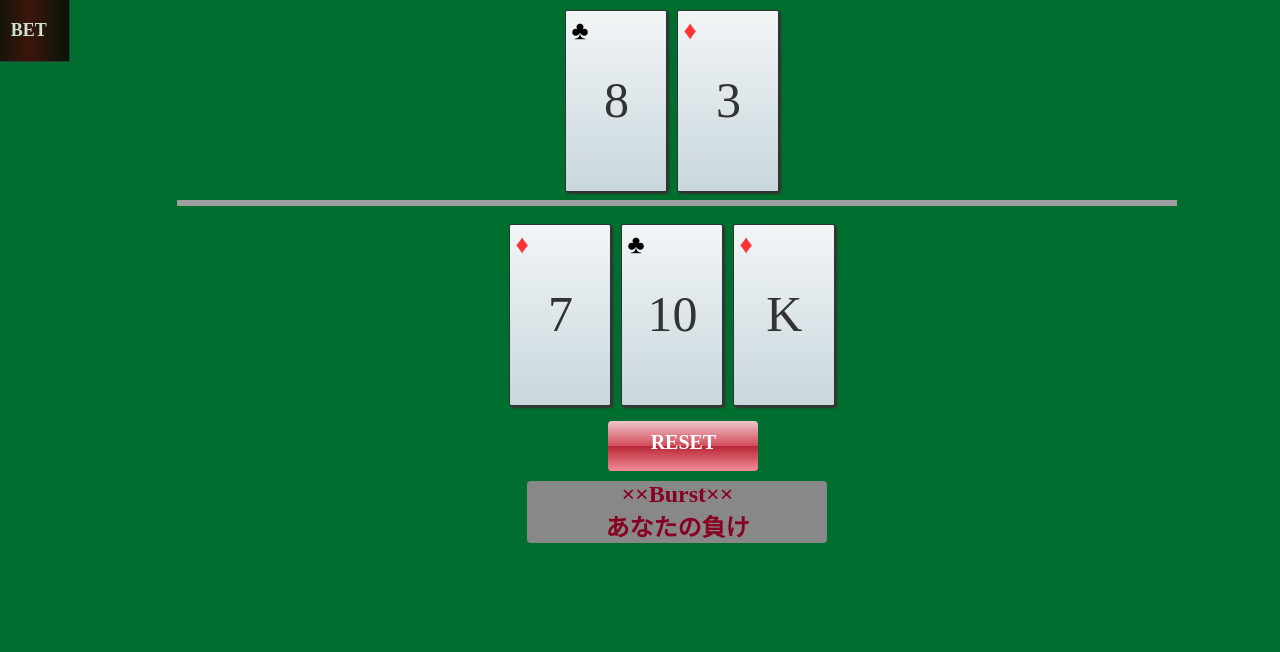
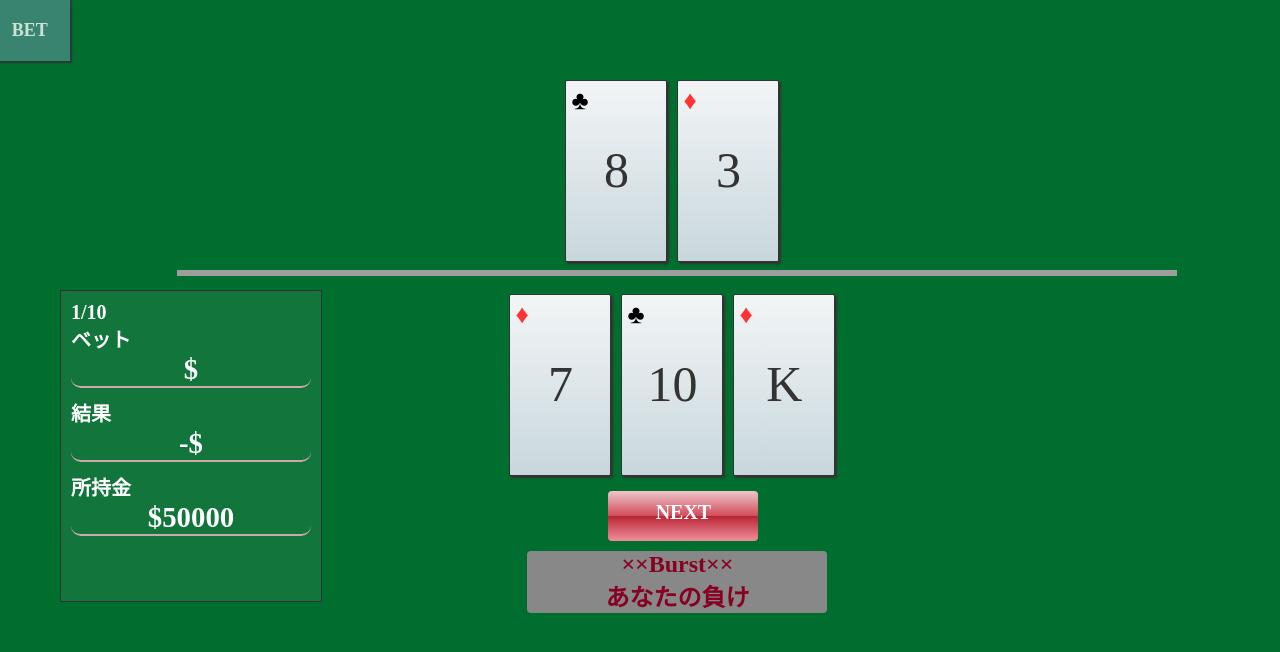
Before and after one commit to mtkfkd/blackjack, a PHP site: page /play.php?hit in a window 1280 px wide. Shown: the top 652 px of the page. Run offline with PHP 8.4, Linux system fonts and the light colour scheme; some libraries are stand-ins or nearby versions; grey boxes are pictures that could not be loaded.

Commit message:
money の増減などを実装

```diff
--- a/index.php
+++ b/index.php
@@ -26,7 +26,8 @@
       $('.betClick').click(function(){
         if(clickflag === 0) {
           $('.bet:not(:animated)').animate({height:'250px',
-                                            padding:'50px 0 0 0'},400);
+                                            padding:'50px 0 0 0',
+                                            shadow:'1px 1px 3px #333'},400);
           $('#bet:not(:animated)').animate({opacity:'1'});
           $('#betValue:not(:animated)').animate({opacity:'1'});
           $('.preValue:not(:animated)').animate({opacity:'1'});
--- a/play.php
+++ b/play.php
@@ -2,12 +2,9 @@
 session_start();
 $money = 50000;
 $bet = filter_input(INPUT_POST, "betValue" );
-if(isset($_POST['betValue'])) {
-  $_SESSION['betValue'] = $bet;
-}
-if(isset($_SESSION['betValue'])) {
-  $bet = $_SESSION['betValue'];
-}
+
+$result = 0;
+$gamecount = 1;
 
 $gameend = false;
 $cards = array();
@@ -19,17 +16,35 @@ $pcnt = 0;
 $ocnt = 0;
 $split = false;
 
-if (!isset($_GET['reset'])){
-  if (isset($_SESSION['cards'])){$cards = $_SESSION['cards'];};
-  if (isset($_SESSION['player'])){$player = $_SESSION['player'];};
-  if (isset($_SESSION['opponent'])){$opponent = $_SESSION['opponent'];};
-  if (isset($_SESSION['playerSL'])){$playerSL = $_SESSION['playerSL'];};
-  if (isset($_SESSION['playerSR'])){$playerSR = $_SESSION['playerSR'];};
-  if (isset($_SESSION['split']) && $_SESSION['split'] === true){$split = $_SESSION['split'];};
-
+if (!isset($_GET['reset']) && !isset($_GET['next'])){
+  if (isset($_SESSION['cards'])){$cards = $_SESSION['cards'];}
+  if (isset($_SESSION['player'])){$player = $_SESSION['player'];}
+  if (isset($_SESSION['opponent'])){$opponent = $_SESSION['opponent'];}
+  if (isset($_SESSION['playerSL'])){$playerSL = $_SESSION['playerSL'];}
+  if (isset($_SESSION['playerSR'])){$playerSR = $_SESSION['playerSR'];}
+  if (isset($_SESSION['split']) && $_SESSION['split'] === true){$split = $_SESSION['split'];}
+  if (isset($_SESSION['money'])){$money = $_SESSION['money'];}
+  if (isset($_SESSION['gamecount'])){$gamecount = $_SESSION['gamecount'];}
 }
 
-if (isset($_SESSION['cards']) && !isset($_GET['reset'])){
+if (isset($_GET['next'])){
+  if (isset($_SESSION['money'])){$money = $_SESSION['money'];}
+  if (isset($_SESSION['gamecount'])){$gamecount = $_SESSION['gamecount'];}
+  $gamecount += 1;
+}
+
+if(isset($_POST['betValue'])) {
+  if ($bet < $money) {
+      $_SESSION['betValue'] = $bet;
+  } elseif ($bet > $money) {
+      $_SESSION['betValue'] = $money;
+  }
+}
+if(isset($_SESSION['betValue'])) {
+  $bet = $_SESSION['betValue'];
+}
+
+if (!isset($_GET['next']) && isset($_SESSION['cards']) && !isset($_GET['reset'])){
   $cards = $_SESSION['cards'];
 } else {
   $cards = setcards();
@@ -159,53 +174,89 @@ if ($_SESSION['split'] === false) {
     }  elseif (($pTotal < 21 || $pTotal > 21) && $oTotal === 21 && $ocnt === 2) {
       $message = '      <h2 class="oblackjack">相手がBlack Jack!!<br>あなたの負け</h2>' . PHP_EOL;
       $gameend = true;
+      $result = '-$'.$bet;
+      $money -= $bet;
     } elseif ($pTotal === 21 && $pcnt === 2) {
       $message = '      <h2 class="blackjack">Black Jack!!<br>あなたの勝ち!!</h2>' . PHP_EOL;
       $gameend = true;
+      $result = '+$'. $bet * 1.5;
+      $money += $bet * 1.5;
     } elseif ($pTotal === 21 && $pcnt > 2) {
       $message = '      <h2 class="oburst">あなた:'.$pTotal.'&nbsp;相手:'.$oTotal.'<br>あなたの勝ち</h2>' . PHP_EOL;  $gameend = true;
+      $result = '+$'.$bet;
+      $money += $bet;
     } elseif ($pTotal === 21 && $oTotal === 21) {
       $message = '      <h2 class="blackjack">両者Black Jack!!<br>Nice Game!!</h2>' . PHP_EOL;
       $gameend = true;
+      $result = '+$'. $bet * 1.5;
+      $money += $bet * 1.5;
     } elseif ($pTotal > 21 && $oTotal < 21) {
       $message = '      <h2 class="burst">××Burst××<br>あなたの負け</h2>' . PHP_EOL;
       $gameend = true;
+      $result = '-$'.$bet;
+      $money -= $bet;
     } elseif ($pTotal > 21 && $oTotal > 21) {
       $message = '      <h2 class="burst">両者××Burst××<br>引き分け</h2>' . PHP_EOL;
       $gameend = true;
+      $result = '+-$0';
     } elseif ($pTotal < 21 && $oTotal > 21) {
       $message = '      <h2 class="oburst">相手の××Burst××<br>あなたの勝ち!!</h2>' . PHP_EOL;
       $gameend = true;
+      $result = '+$'.$bet;
+      $money += $bet;
     } elseif ($gameend == true && $pTotal <= 21 && $oTotal <= 21 && $pTotal < $oTotal) {
       $message = '      <h2 class="burst">あなた:'.$pTotal.'&nbsp;相手:'.$oTotal.'<br>あなたの負け</h2>' . PHP_EOL;
+      $result = '-$'.$bet;
+      $money -= $bet;
     } elseif ($gameend == true && $pTotal <= 21 && $oTotal <= 21 && $pTotal == $oTotal) {
       $message = '      <h2 class="burst">あなた:'.$pTotal.'&nbsp;相手:'.$oTotal.'<br>引き分け</h2>' . PHP_EOL;
+      $result = '+-$0';
     } elseif ($gameend == true && $pTotal <= 21 && $oTotal <= 21 && $pTotal > $oTotal) {
       $message = '      <h2 class="oburst">あなた:'.$pTotal.'&nbsp;相手:'.$oTotal.'<br>あなたの勝ち</h2>' . PHP_EOL;
+      $result = '+$'.$bet;
+      $money += $bet;
     }
 } elseif ($_SESSION['split'] === true) {
     if ($srTotal >= 21 || isset($_GET['standR'])) {
         if ($oTotal > 21 && $slTotal > 21 && $srTotal > 21) {
             $message = '      <h2 class="burst">両者××Burst××<br>引き分け</h2>' . PHP_EOL;
             $gameend = true;
+            $result = '+-$0';
         } elseif ($oTotal > 21 && ($slTotal <= 21 || $srTotal <= 21)) {
             $message = '      <h2 class="oburst">相手の××Burst××<br>あなたの勝ち!!</h2>' . PHP_EOL;
             $gameend = true;
+            $result = '+$'.$bet;
+            $money += $bet;
         } elseif ($oTotal <= 21 && $slTotal > 21 && $srTotal > 21) {
             $message = '      <h2 class="burst">××Burst××<br>あなたの負け</h2>' . PHP_EOL;
             $gameend = true;
-        } elseif (($oTotal === $slTotal && $srTotal <= $slTotal) || ($oTotal === $srTotal && $srTotal >= $slTotal)) {
+            $result = '-$'.$bet * 2;
+            $money -= $bet * 2;
+        } elseif (($oTotal === $slTotal && ($srTotal <= $slTotal || $srTotal > 21)) || ($oTotal === $srTotal && ($srTotal >= $slTotal || $slTotal > 21))) {
             $message = '      <h2 class="burst">あなた(左):'.$slTotal.'&nbsp;(右):'.$srTotal.'<br>相手:'.$oTotal.'<br>引き分け</h2>' . PHP_EOL;
             $gameend = true;
-        } elseif ($oTotal < $slTotal && $oTotal < $srTotal) {
+            $result = '-$'.$bet;
+            $money -= $bet;
+        } elseif (($oTotal < $slTotal && $slTotal < 22) && ($oTotal < $srTotal && $srTotal < 22)) {
             $message = '      <h2 class="oburst">あなた(左):'.$slTotal.'&nbsp;(右):'.$srTotal.'<br>相手:'.$oTotal.'<br>あなたの勝ち</h2>' . PHP_EOL;
             $gameend = true;
-        } elseif ($oTotal < $slTotal || $oTotal < $srTotal) {
-            $message = '      <h2 class="oburst">あなた(左):'.$slTotal.'&nbsp;(右):'.$srTotal.'<br>相手:'.$oTotal.'<br>あなたの勝ち</h2>' . PHP_EOL;
-            $gameend = true;
+            $result = '+$'.$bet * 2;
+            $money += $bet * 2;
         } elseif ($oTotal > $slTotal && $oTotal > $srTotal) {
             $message = '      <h2 class="burst">あなた(左):'.$slTotal.'&nbsp;(右):'.$srTotal.'<br>相手:'.$oTotal.'<br>あなたの負け</h2>';
             $gameend = true;
+            $result = '-$'.$bet * 2;
+            $money -= $bet * 2;
+        } elseif (($oTotal < $slTotal && $slTotal < 22 ) || ($oTotal < $srTotal && $srTotal < 22)) {
+            $message = '      <h2 class="oburst">あなた(左):'.$slTotal.'&nbsp;(右):'.$srTotal.'<br>相手:'.$oTotal.'<br>あなたの勝ち</h2>'    . PHP_EOL;
+            $gameend = true;
+            $result = '+$'.$bet;
+            $money += $bet;
+        } elseif (($oTotal > $slTotal && $srTotal > 21 ) || ($oTotal > $srTotal && $slTotal > 21)) {
+            $message = '      <h2 class="oburst">あなた(左):'.$slTotal.'&nbsp;(右):'.$srTotal.'<br>相手:'.$oTotal.'<br>あなたの負け</h2>'    . PHP_EOL;
+            $gameend = true;
+            $result = '-$'.$bet * 2;
+            $money -= $bet * 2;
         }
     }
 }
@@ -224,8 +275,10 @@ if ($gameend == false && !isset($_GET['standR']) && $player[0]['num'] === $playe
 } elseif ($gameend == false &&  !isset($_GET['standR']) && !isset($_GET['hitR'])) {
   $btn = '<p class="btn"><a href="?stand">STAND</a></p>
         <p class="btn"><a href="?hit">HIT</a></p>'.PHP_EOL;
-} elseif ($gameend == true || isset($_GET['standR']) || $srTotal >= 21) {
-  $btn = '<p class="btn"><a href="?reset">RESET</a></p>';
+} elseif (($gameend == true || isset($_GET['standR']) || $srTotal >= 21) && $gamecount < 10) {
+  $btn = '<p class="btn"><a href="?next">NEXT</a></p>';
+} elseif (($gameend == true || isset($_GET['standR']) || $srTotal >= 21) && $gamecount >= 10) {
+  $btn = '<p class="btn"><a href="?reset">RESET</a></p>'.PHP_EOL;
 }
 
 $_SESSION['cards'] = $cards;
@@ -233,7 +286,8 @@ $_SESSION['player'] = $player;
 $_SESSION['opponent'] = $opponent;
 $_SESSION['playerSL'] = $playerSL;
 $_SESSION['playerSR'] = $playerSR;
-
+$_SESSION['money'] = $money;
+$_SESSION['gamecount'] = $gamecount;
 
 // echo '<pre>';
 // var_dump($playerSL);
@@ -255,11 +309,19 @@ $_SESSION['playerSR'] = $playerSR;
     <div class="menu">
       <p class="menubtn">BET</p>
       <form action="play.php" method="post">
-        <p class="preValue">$<input type="text" name="betValue" id="betValue" value="<?= $bet ?>" disabled></p>
-      <input type="hidden" name="betValue" id="betValue2" value="5000">
-      <input type="range" name="bet" id="bet" date-input="betValue"  max="50000" min="1000" step="500" value="<?= $bet ?>">
+        <p class="preValue">$<input type="text" name="betValue" id="betValue" value="<?= $bet < $money ? $bet : $money ?>" disabled></p>
+      <input type="hidden" name="betValue" id="betValue2" value="<?= $bet < $money ? $bet : $money ?>">
+      <input type="range" name="bet" id="bet" date-input="betValue"  max="<?= $money ?>" min="1000" step="500" value="<?= $bet < $money ? $bet : $money ?>">
       <input type="submit" class="change" value="変更する">
       </form>
+    </div>
+    <div class="money">
+      <p class="betmoney"><span class="count"><?= $gamecount ?>/10</span><br>ベット<br>
+      <span class="valu">$<?= $bet < $money ? $bet : $money ?></span></p>
+      <p class="reward">結果<br>
+      <span class="valu"><?= $result ?></span></p>
+      <p class="havemoney">所持金<br>
+      <span class="valu">$<?= $money ?></span></p>
     </div>
     <div class="container">
       <div class="handWrapper">
@@ -359,7 +421,7 @@ echo $message;
         var clickflag = 0;
       $('.menubtn').click(function(){
         if(clickflag === 0) {
-          $('.menu:not(:animated)').animate({left:'0'},400);
+          $('.menu:not(:animated)').animate({left:'0',shadow:'5px 5px 3px #333'},400);
           $('#bet:not(:animated)').animate({opacity:'1'});
           $('#betValue:not(:animated)').animate({opacity:'1'});
           $('.preValue:not(:animated)').animate({opacity:'1'});
--- a/style.css
+++ b/style.css
@@ -95,8 +95,11 @@ hr {
 }
 
 .betClick {
+  background: rgba(180,180,255,0.4);
+  /*
   background: #070000;
   background: linear-gradient(to right, #070000, #4c0001, #070000);
+*/
   border: 1px solid #ccc;
   border-bottom: none;
   border-radius: 5px;
@@ -112,15 +115,16 @@ hr {
 }
 
 .betClick:hover {
-  box-shadow: 2px 2px 4px #888;
   color: #f00;
   text-shadow: 1px 1px 3px #333;
 }
 
 .bet {
-/*  z-index: 0;*/
+  background: rgba(180,180,255,0.4);
+/*
   background: #070000;
   background: linear-gradient(to right, #070000, #4c0001, #070000);
+*/
   border: 1px solid #ccc;
   border-top: none;
   border-radius: 5px;
@@ -269,6 +273,7 @@ input[type=range]:focus::-ms-fill-upper {
   margin-left: 0;
   position: relative;
   left: -100px;
+  top: 70px;
   z-index: 0;
 }
 .handWrapper {
@@ -414,19 +419,28 @@ input[type=range]:focus::-ms-fill-upper {
   height: 100%;
 }
 .menu {
+  background: rgba(180,180,255,0.4);
+/*
   background: #070000;
   background: linear-gradient(to right, #070000, #4c0001, #070000);
+*/
+  box-shadow: 1px 1px 5px #333;
   left: -285px;
   margin: 0;
   opacity: 0.8;
   position: relative;
-  height: 300px;
+  height: 250px;
   width: 350px;
   z-index: 1;
 }
 .menubtn {
+  background: rgba(180,180,255,0.4);
+  box-shadow: 1px 1px 1px #333;
+/*
   background: #070000;
   background: linear-gradient(to right, #070000, #4c0001, #070000);
+*/
+
   border: 1px solid #333;
   border-left: none;
   border-top: none;
@@ -437,7 +451,7 @@ input[type=range]:focus::-ms-fill-upper {
   margin: 0;
   position: absolute;
   padding: 20px 10px;
-  right: -80px;
+  right: -81px;
   text-align: center;
   top: 0px;
   width: 60px;
@@ -461,6 +475,42 @@ input[type=range]:focus::-ms-fill-upper {
 }
 .change:active {
   color: #22f;
+}
+
+/*==================================
+--- Money ---
+===================================*/
+
+.money {
+  background: rgba(180,180,180,0.1);
+  border: 1px solid #333;
+  color: #fff;
+  font-size: 20px;
+  font-weight: bold;
+  padding: 10px;
+  position: absolute;
+  left: 60px;
+  top: 290px;
+  height: 290px;
+  width: 240px;
+}
+.betmoney {
+}
+.reward {
+  margin-top: 10px;
+}
+.havemoney {
+  margin-top: 10px;
+}
+.valu {
+  border-bottom: 2px solid #caa;
+  border-radius: 10px;
+  display: block;
+  font-size: 1.8rem;
+  margin-top: 0;
+  text-align: center;
+}
+.count {
 }
 /*=================================
 --- btn,result ---
```
